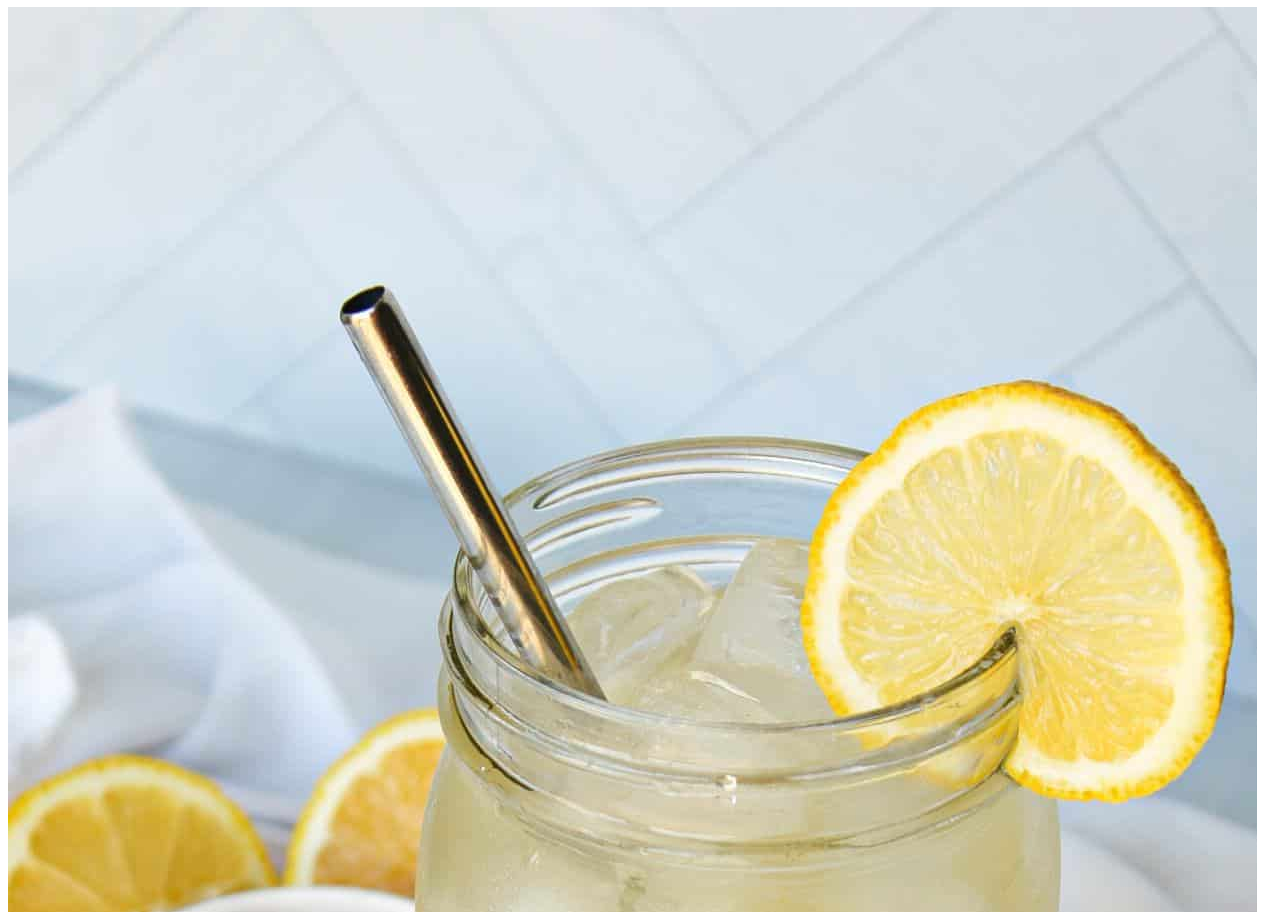
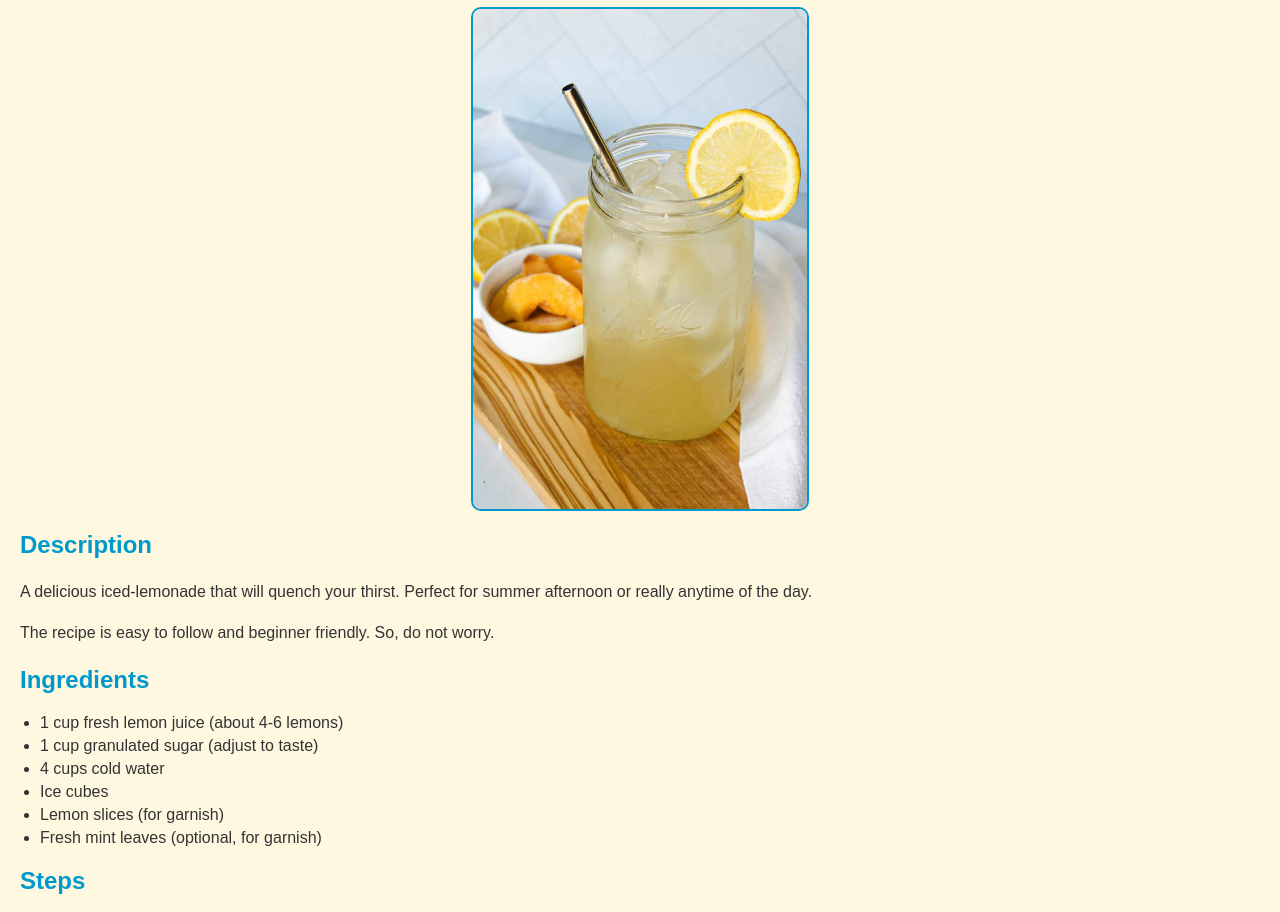
Before and after one commit to Nas1010/odin-recipes, a plain HTML site: page recipes/iced-lemonade.html in a window 1280 px wide. Shown: the part 73-985 px from the top of the page. Drawn offline with Linux system fonts and the light colour scheme.

Commit message:
Updated styles for iced lemonade recipe

```diff
--- /dev/null
+++ b/recipes/iced-lemonade-style.css
@@ -0,0 +1,45 @@
+
+body {
+    font-family: 'Arial', sans-serif;
+    background-color: #fff8e1;
+    color: #333;
+    margin: 20px;
+}
+
+h1 {
+    color: #ffcc00;
+    text-align: center;
+}
+
+h2 {
+    color: #0099cc;
+}
+
+ul, ol {
+    margin: 10px 0;
+    padding-left: 20px;
+}
+
+img {
+    display: block;
+    max-width: 100%;
+    height: 500px;
+    margin: 0 auto;
+    border: 2px solid #0099cc;
+    border-radius: 10px;
+}
+
+p {
+    line-height: 1.6;
+}
+
+li {
+    margin: 5px 0;
+}
+
+footer {
+    text-align: center;
+    margin-top: 20px;
+    font-style: italic;
+    color: #666;
+}
--- a/recipes/iced-lemonade.html
+++ b/recipes/iced-lemonade.html
@@ -3,6 +3,7 @@
   <head>
     <meta charset="UTF-8">
     <title>iced-lemonade recipe</title>
+    <link rel="stylesheet" href="iced-lemonade-style.css">
   </head>
 
   <body>
```
